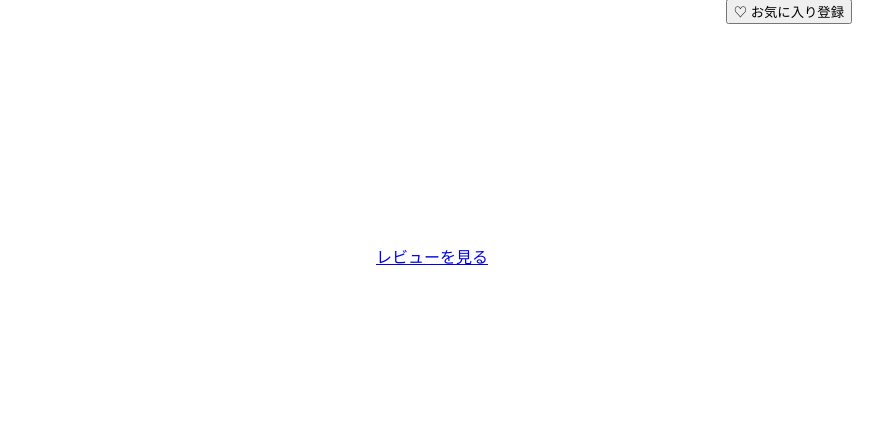
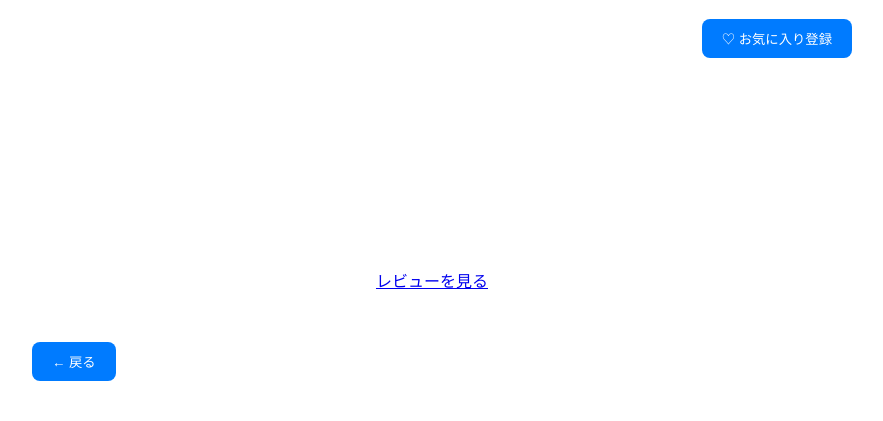
Before and after one commit to Joe-Takayama/spot_app, a Django app: template spotproject/spotapp/templates/spotapp/spot_detail.html in a window 1280 px wide. Shown: the part 562-983 px from the top of the page, without its empty margins (208-1091 px from the left). Before the commit the page ends 827 px from the top, so only its background shows below. Run offline with Django 5.2, Linux system fonts and the light colour scheme; the template is opened without the code that fills it, so the values that code supplies are empty.

Commit message:
cssとか

```diff
--- a/spotproject/spotapp/static/css/spot_detail.css
+++ b/spotproject/spotapp/static/css/spot_detail.css
@@ -76,3 +76,13 @@
     width: fit-content;   /* 中身サイズにする */
     margin: 30px auto;    /* 左右autoで中央 */
 }
+.spot-info button{
+    margin-top: 20px;
+    padding: 10px 20px;
+    border-radius: 8px;
+    border: none;
+    background-color: #007BFF;
+    color: white;
+    cursor: pointer;
+    align-self:first baseline  /* ボタンも中央に */
+}
--- a/spotproject/spotapp/templates/spotapp/spot_detail.html
+++ b/spotproject/spotapp/templates/spotapp/spot_detail.html
@@ -65,12 +65,16 @@
 
         <h2 class="spot-address">{{ spot.address }}</h2>
         <h2 class="spot-hours">{{ spot.business_hours }}</h2>
+
+
+        <a href="{% url 'spotapp:review_detail' spot.spot_id %}"class="btn">
+            レビューを見る
+        </a>
+
+        <button type="button" onclick="history.back()">
+            ← 戻る
+        </button>
     </div>
-
-    <!-- レビュー -->
-    <a href="{% url 'spotapp:review_detail' spot.spot_id %}"class="btn">
-    レビューを見る
-</a>
     {% endblock %}
 
 </div>
```
